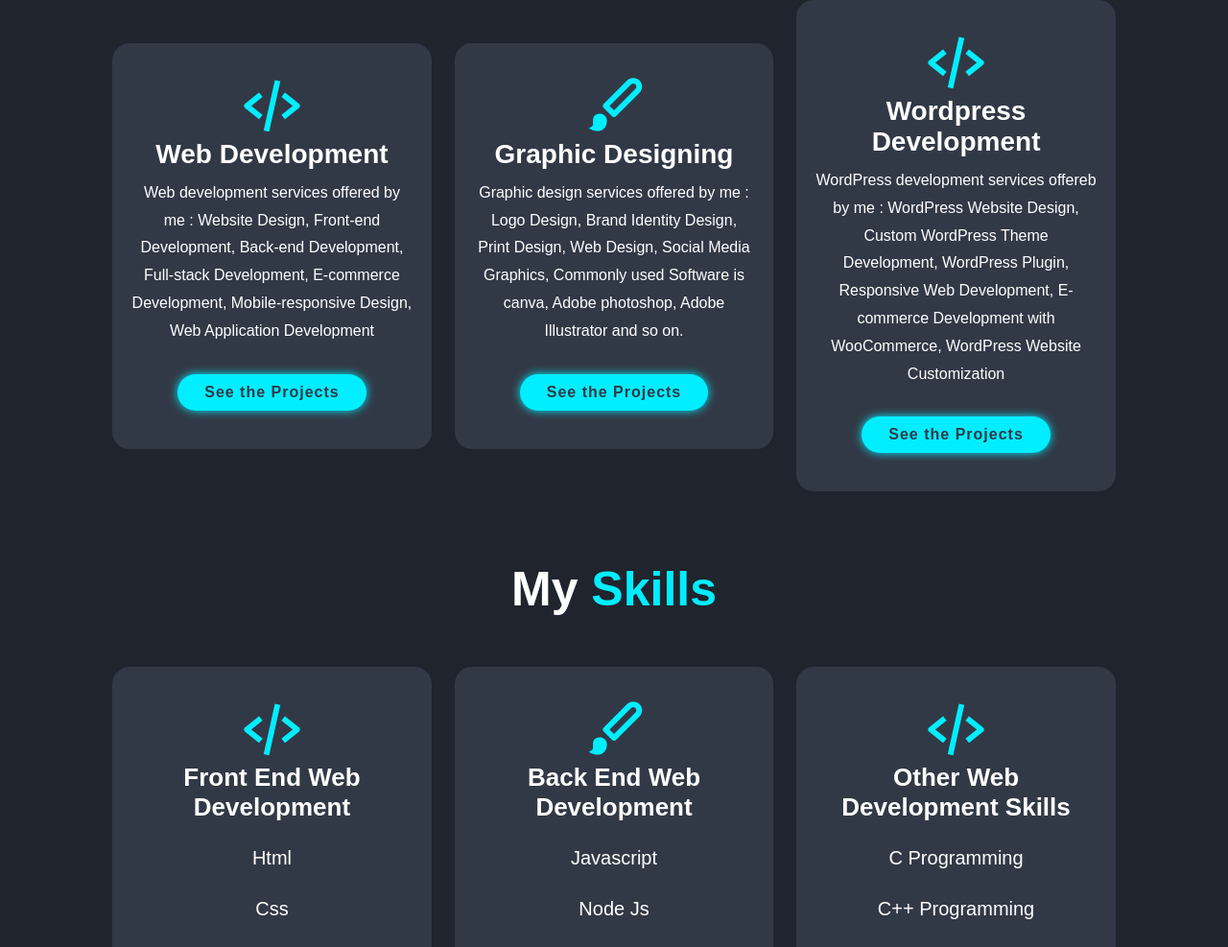
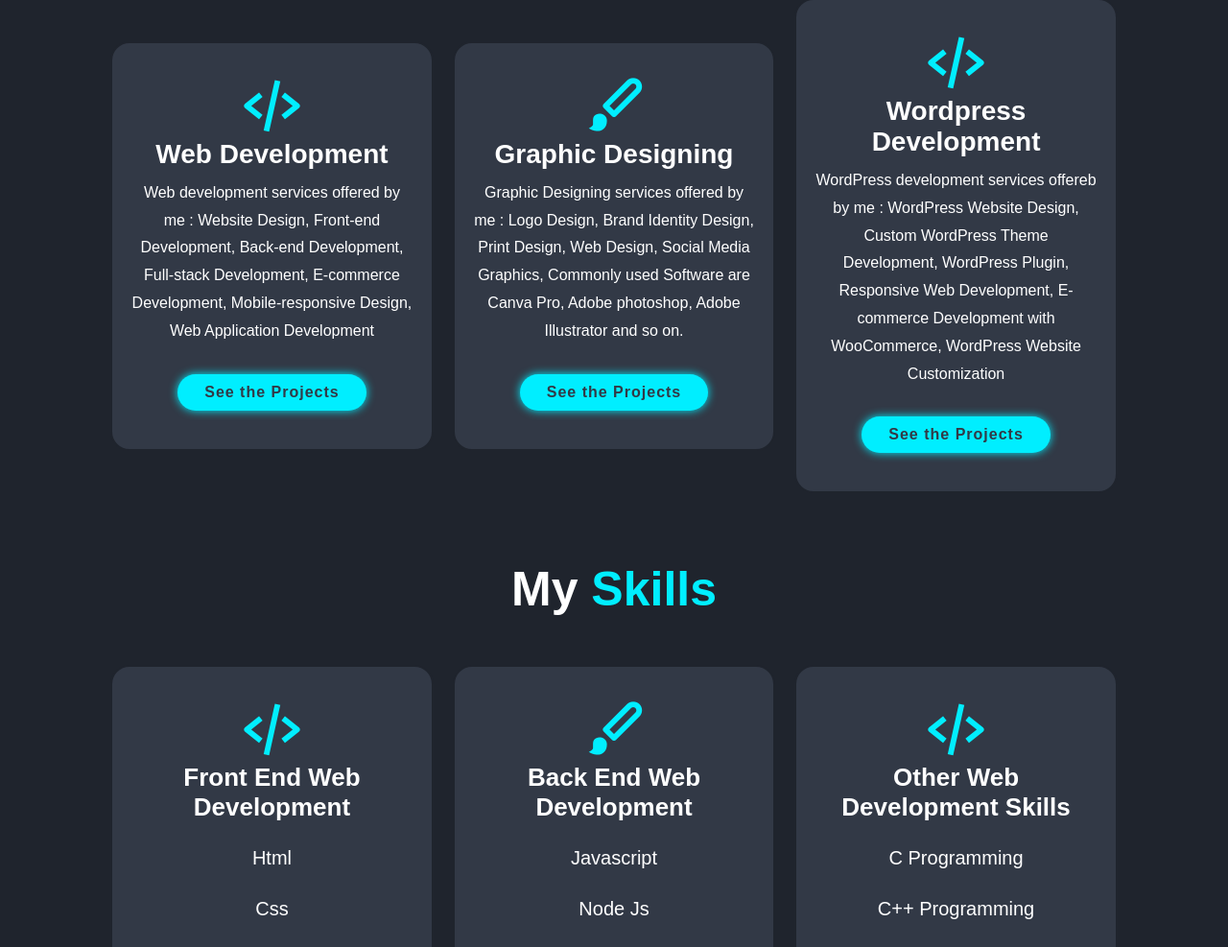
Before and after one commit to Aman7211/portfolio, a plain HTML site: page index.html in a window 1280 px wide. Shown: the part 1810-2797 px from the top of the page at 96% size. Drawn offline with nearby package versions, Linux system fonts and the light colour scheme.

Commit message:
Update index.html

```diff
--- a/index.html
+++ b/index.html
@@ -78,7 +78,7 @@
             <div class="services-box">
                 <i class="bx bxs-paint"></i>
                 <h3>Graphic Designing</h3>
-                <p>Graphic design services offered by me : Logo Design, Brand Identity Design, Print Design, Web Design, Social Media Graphics, Commonly used Software is canva, Adobe photoshop, Adobe Illustrator and so on. </p>
+                <p>Graphic Designing services offered by me : Logo Design, Brand Identity Design, Print Design, Web Design, Social Media Graphics, Commonly used Software are Canva Pro, Adobe photoshop, Adobe Illustrator and so on. </p>
             <a href="#portfolio" class="btn">See the Projects</a>
             </div>
             <div class="services-box">
```
